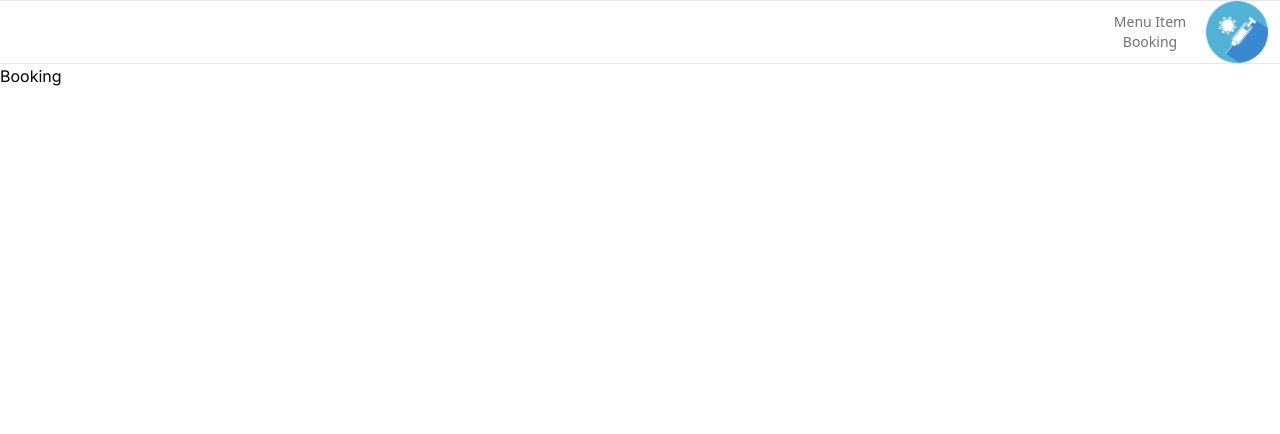
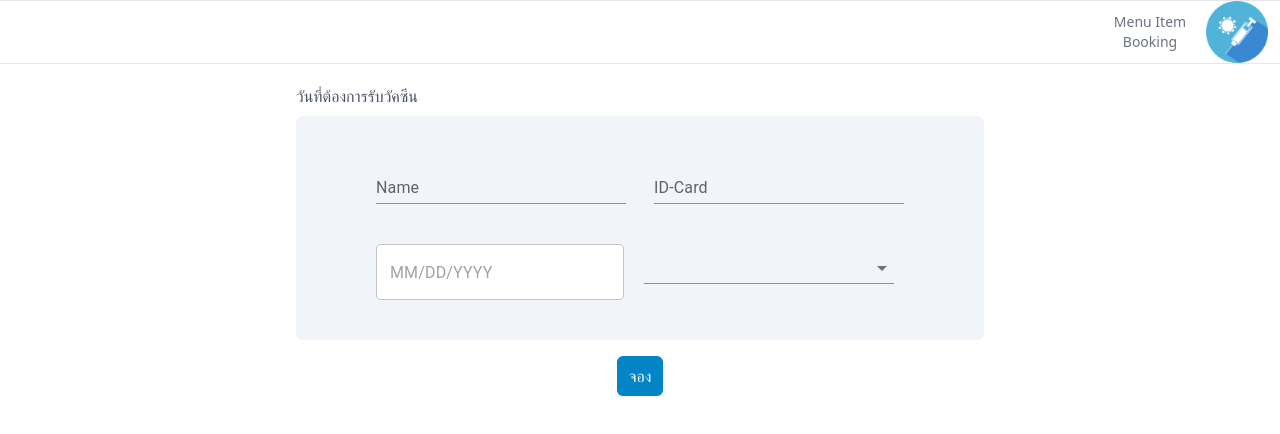
Before and after one commit to PichaiyutB/SWDEVII_vaccine-book-app, a Next.js app: page /booking in a window 1280 px wide. Shown: the top 434 px of the page. Built offline with nearby package versions, Linux system fonts and the light colour scheme.

Commit message:
Assignment5
Assignment week 5 ,add interactive card event ,add location reserve use mui ,
booking page

```diff
--- a/package.json
+++ b/package.json
@@ -9,9 +9,14 @@
     "lint": "next lint"
   },
   "dependencies": {
+    "@emotion/react": "^11.11.1",
+    "@emotion/styled": "^11.11.0",
+    "@mui/material": "^5.14.7",
+    "@mui/x-date-pickers": "^6.12.1",
     "@types/node": "20.5.1",
     "@types/react": "18.2.20",
     "@types/react-dom": "18.2.7",
+    "dayjs": "^1.11.9",
     "next": "13.4.19",
     "react": "18.2.0",
     "react-dom": "18.2.0",
--- a/src/app/booking/page.tsx
+++ b/src/app/booking/page.tsx
@@ -1,5 +1,17 @@
+import LocationDateReserve from "@/components/LocationDateReserve";
+
 export default function Booking(){
+
     return (
-        <div className="text-black">Booking</div>
+        <main className="w-[100%] flex flex-col items-center space-y-4 py-5">
+            <div className="w-fit space-y-2">
+                <div className="text-md text-left text-gray-600">วันที่ต้องการรับวัคซีน</div>
+                <LocationDateReserve/>
+
+            </div>
+
+          <button className="block rounded-md bg-sky-600 hover:bg-indigo-600 px-3 py-2 text-white shadow-sm">จอง</button>
+
+        </main>
     );
 }
--- /dev/null
+++ b/src/components/InteractiveCard.tsx
@@ -0,0 +1,28 @@
+'use client'
+import React from "react";
+export default function InteractiveCard({ children , contentName} : { children: React.ReactNode , contentName:string}){
+    function onCardMouseAction(event: React.SyntheticEvent){
+        if(event.type=='mouseover')
+        {
+            event.currentTarget.classList.remove('shadow-lg')
+            event.currentTarget.classList.add('shadow-2xl')
+            event.currentTarget.classList.remove('bg-white')
+            event.currentTarget.classList.add('bg-neutral-200')
+        }
+        else
+        {
+            event.currentTarget.classList.remove('shadow-2xl')
+            event.currentTarget.classList.add('shadow-lg')
+            event.currentTarget.classList.remove('bg-neutral-200')
+            event.currentTarget.classList.add('bg-white')
+        }
+    }
+
+    return (
+        <div className='w-1/5 h-[300px] rounded-lg shadow-lg'
+        onMouseOver={ (e) => onCardMouseAction(e) }
+        onMouseOut={ (e) => onCardMouseAction(e) } >
+            { children }
+        </div>
+    );
+}
--- /dev/null
+++ b/src/components/LocationDateReserve.tsx
@@ -0,0 +1,31 @@
+'use client'
+import { DatePicker } from "@mui/x-date-pickers"
+import { LocalizationProvider } from "@mui/x-date-pickers/LocalizationProvider"
+import {AdapterDayjs} from "@mui/x-date-pickers/AdapterDayjs"
+import { Select,MenuItem } from "@mui/material"
+import {TextField} from "@mui/material"
+export default function LocationDateReserve(){
+    return (
+        <div className="bg-slate-100 rounded-lg
+        w-fit px-10 py-5 flex flex-col justify-center">
+            <div className="bg-slate-100 rounded-lg space-x-7
+            w-fit px-10 py-5 flex flex-row justify-center">
+                <TextField id="outlined-basic" label="Name" variant="standard" sx={{width:250}}/>
+                <TextField id="outlined-basic" label="ID-Card" variant="standard" sx={{width:250}}/>
+            </div>
+            <div className="bg-slate-100 rounded-lg space-x-5 space-y-2
+            w-fit px-10 py-5 flex flex-row justify-center">
+                <LocalizationProvider dateAdapter={AdapterDayjs}>
+                    <DatePicker className="bg-white"/>
+                </LocalizationProvider>
+
+                <Select variant="standard" name="location" id="location"
+                className="h-[2em] w-[250px] ">
+                    <MenuItem value="CU">Chulalongkorn Hospital</MenuItem>
+                    <MenuItem value="RAJ">Rajavithi Hospital</MenuItem>
+                    <MenuItem value="THA">Thammasat University Hospital</MenuItem>
+                </Select>
+            </div>
+        </div>
+    )
+}
--- a/src/components/ProductCard.tsx
+++ b/src/components/ProductCard.tsx
@@ -1,14 +1,15 @@
 import styles from './ProductCard.module.css'
 import Image from 'next/image';
+import InteractiveCard from './InteractiveCard';
 export default function ProductCard({hospitalName , imgSrc} : {hospitalName:string , imgSrc:string}){
     return (
-        <div className='w-1/5 h-[300px] rounded-lg shadow-lg'>
+        <InteractiveCard contentName={hospitalName}>
             <div className='w-full h-[70%] relative rounded-t-lg'>
                 <Image src={imgSrc} alt='Product Picture' fill={true} className='object-cover rounded-t-lg'/>
             </div>
             <div className='w-full h-[30%] p-[10px] text-black'>
                 {hospitalName}
             </div>
-        </div>
+        </InteractiveCard>
     );
 }
```
Also changed, not shown: 1 other file (tests, documents, lock files or other folders).
